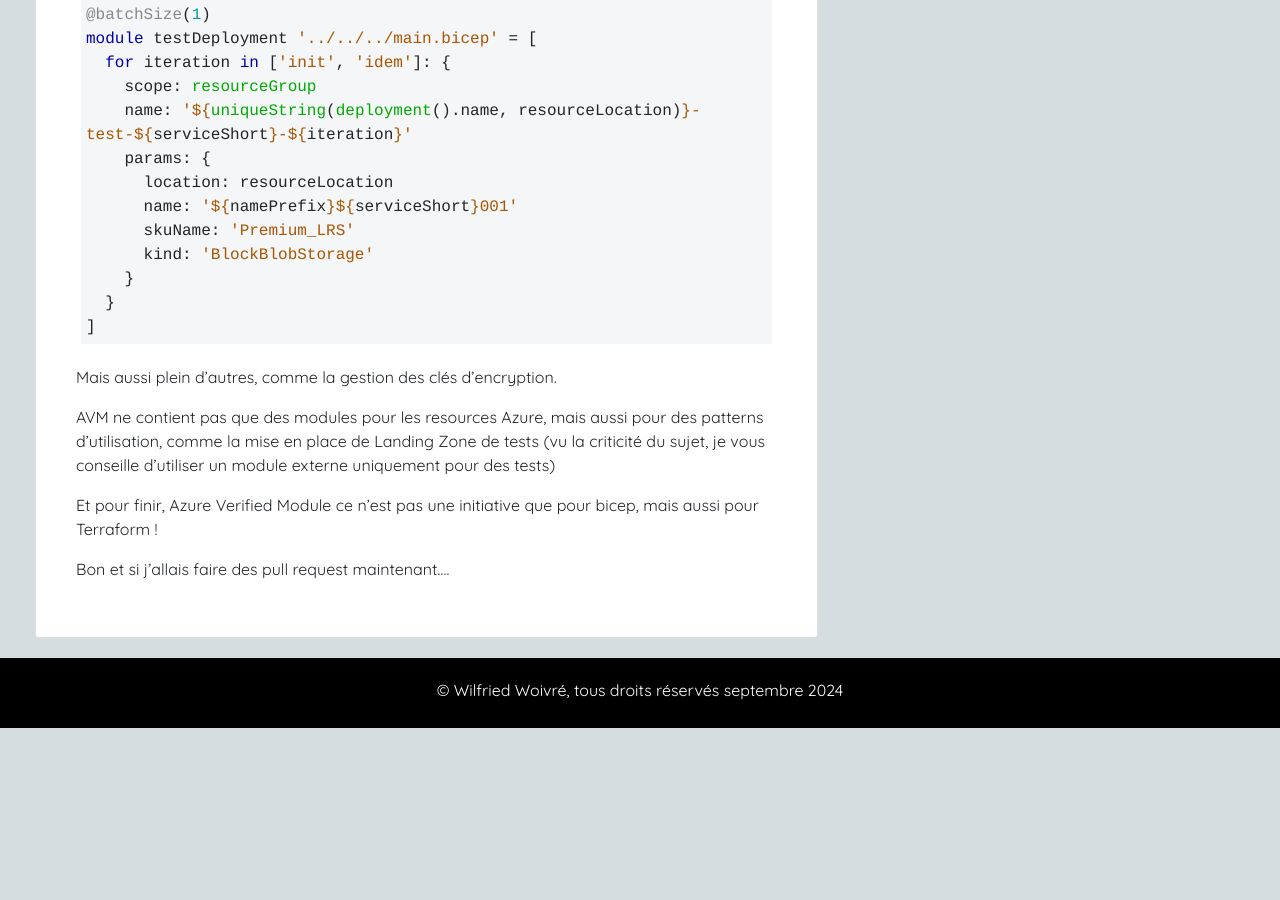
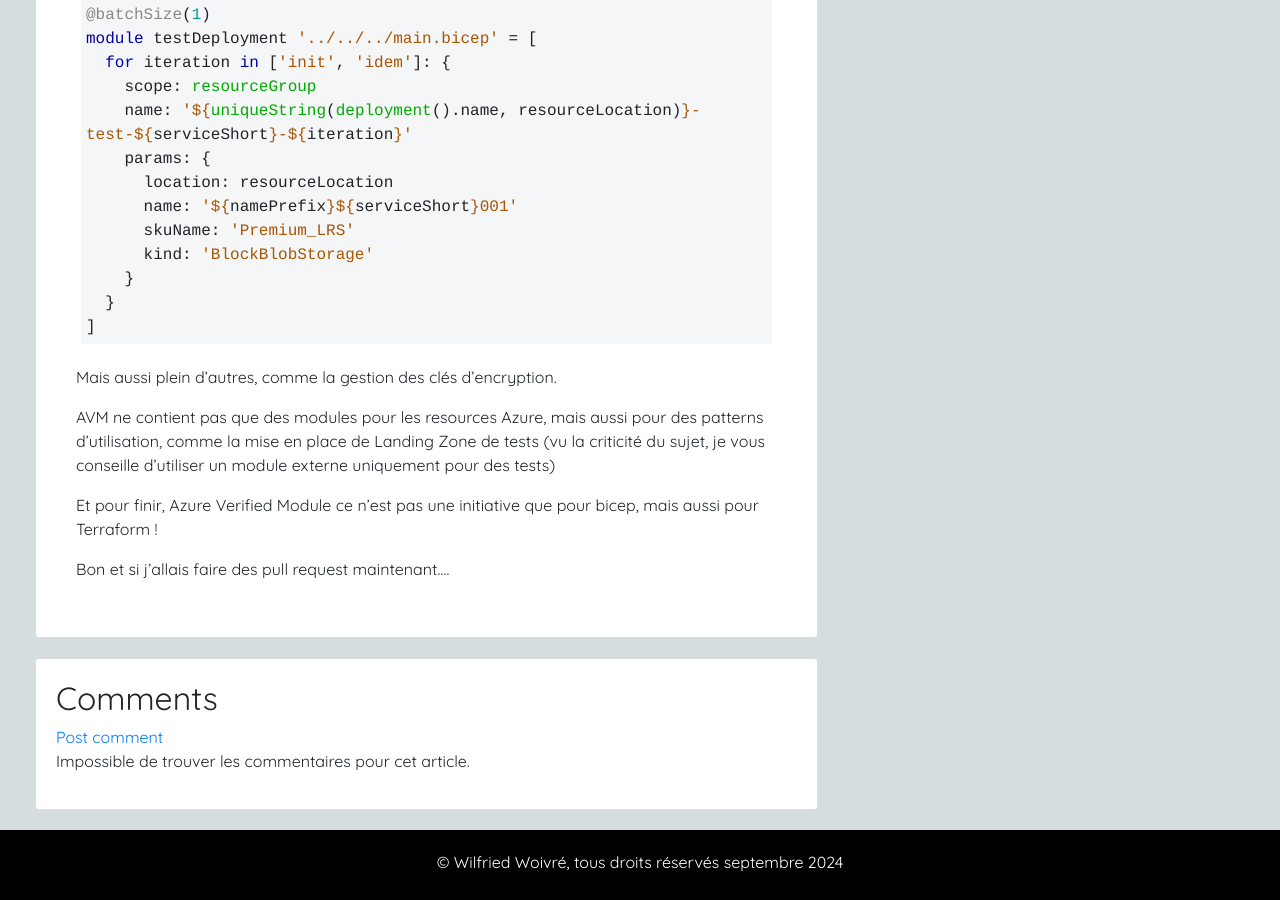
Before and after one commit to wilfriedwoivre/wilfriedwoivre.github.io, a Jekyll site: the page built from _posts/2024-09-10-bicep-azure-verified-module-une-bibliotheque-pour-vous-aider.md, in a window 1280 px wide and 900 px high, scrolled down 4206 px. Built offline with Jekyll 4.4.1, drawn with Linux system fonts in a browser that asks for light colours; nearby versions of some CDN libraries; before the commit the page ends 4934 px from its top, so only the background shows below that; part of the change alters nothing that is shown.

Commit message:
Add comment id

```diff
--- a/_posts/2024-09-10-bicep-azure-verified-module-une-bibliotheque-pour-vous-aider.md
+++ b/_posts/2024-09-10-bicep-azure-verified-module-une-bibliotheque-pour-vous-aider.md
@@ -3,7 +3,7 @@ layout: post
 title: Bicep - Azure Verified Module, une bibliothèque pour vous aider
 date: 2024-09-10
 categories: [ "Azure", "Bicep" ]
-githubcommentIdtoreplace:
+comments_id: 192
 ---
 
 Si vous n'avez pas suivi les nouveautés autour de bicep, il est possible de créer des modules, et de mettre ceux ci dans une registry privée via Azure Container Registry, j'en ferais sûrement un article prochainement.
```
